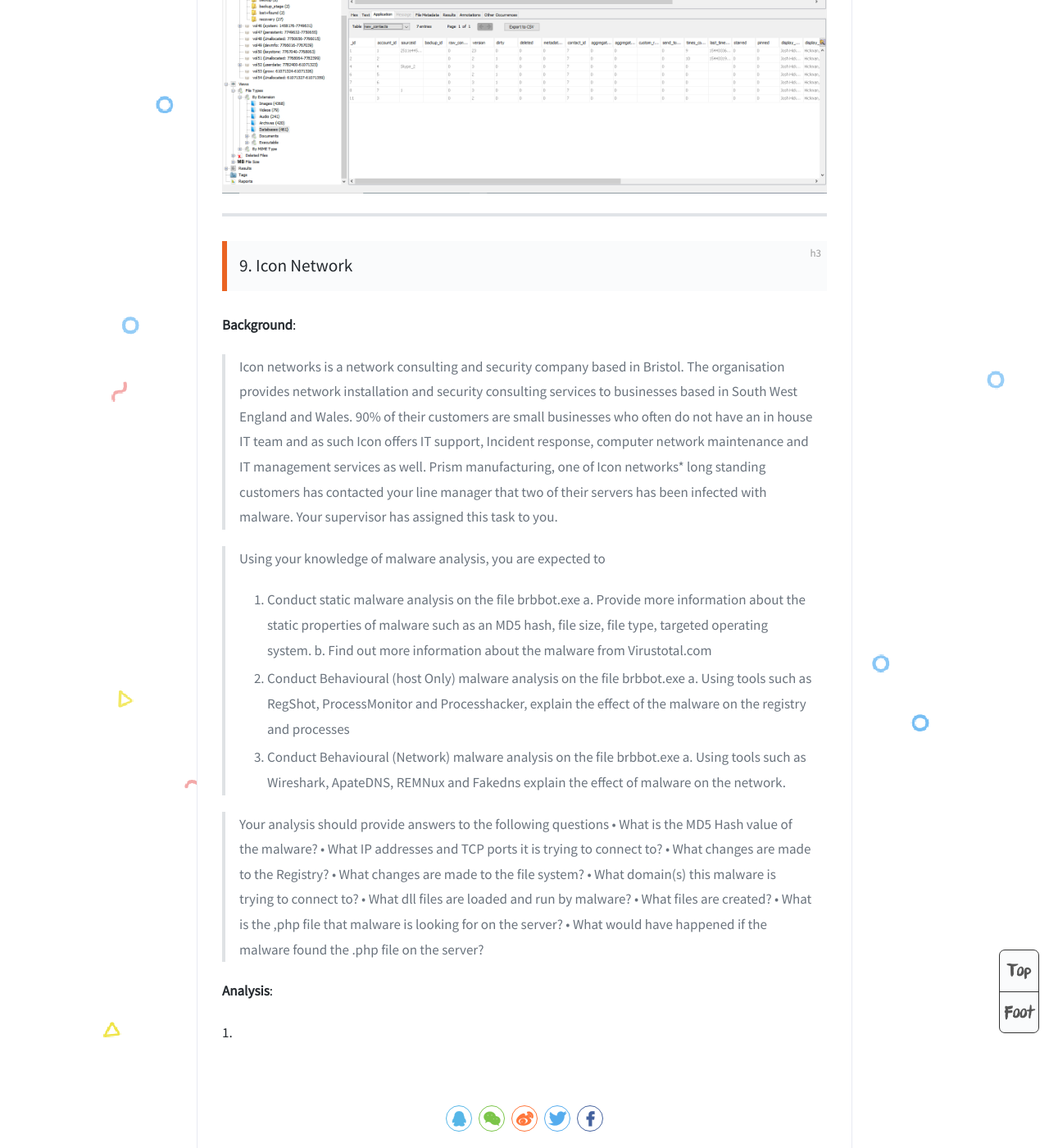
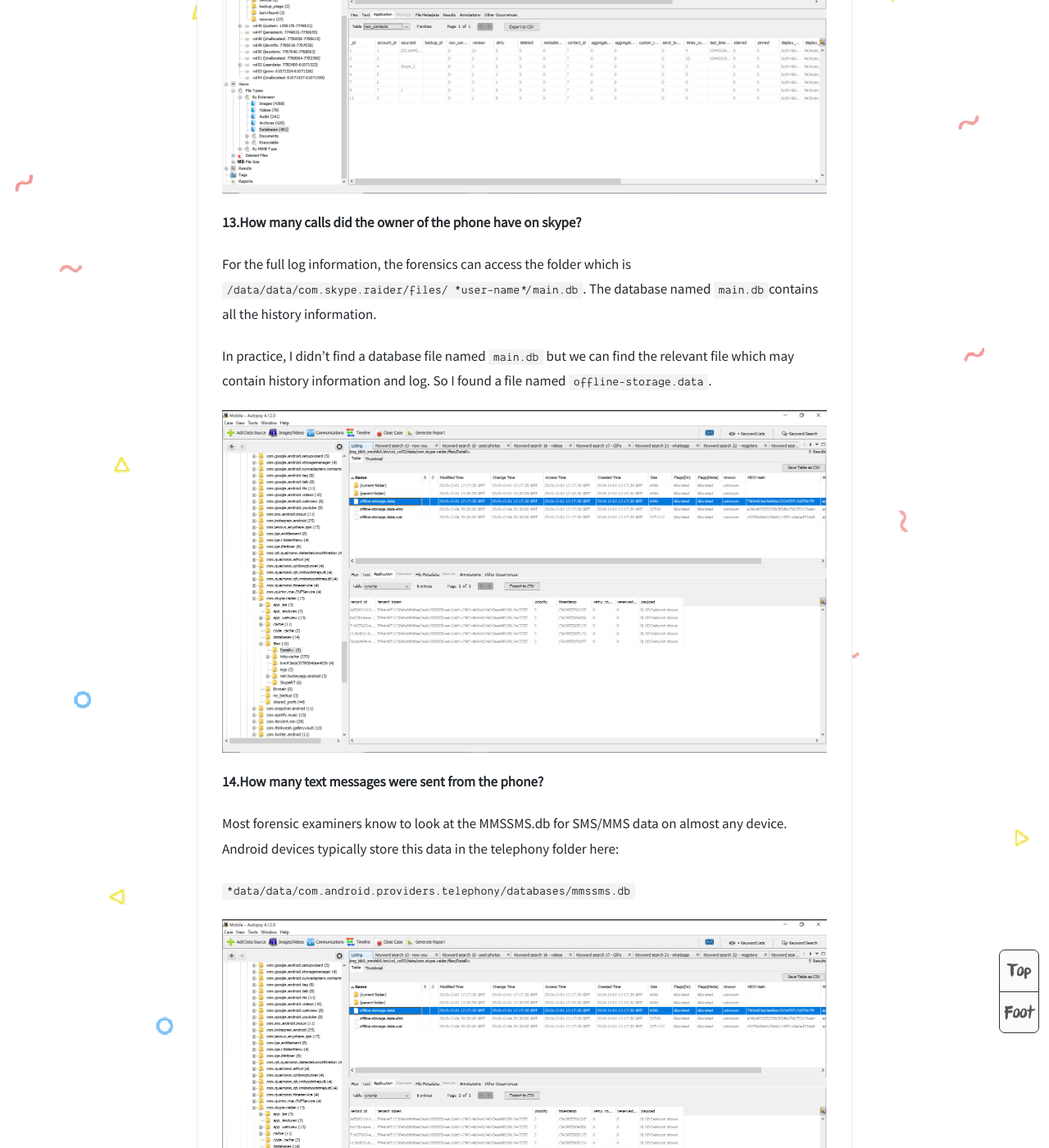
Before and after one commit to DoHerasYang/DoHerasYang.github.io, a Jekyll site: the page built from _posts/2019-12-19-Digital Forensics.md, in a window 1280 px wide and 1400 px high, scrolled down 39502 px. Shown: the whole window at 82% size. Built offline with Jekyll 4.4.1, drawn with Linux system fonts in a browser that asks for light colours; comment, search, counter and statistics services are not loaded; some of the changed text lies outside the part shown.

Commit message:
Update Digital Forensics

```diff
--- a/_posts/2019-12-19-Digital Forensics.md
+++ b/_posts/2019-12-19-Digital Forensics.md
@@ -629,9 +629,50 @@ You can check all the call history details from the `data/com.android.providers.
 
 ![11](/Pictures/Digital Forensics/Mobile Forensics/11.png)
 
+**13.How many calls did the owner of the phone have on skype?**
+
+For the full log information, the forensics can access the folder which is `/data/data/com.skype.raider/files/ *user-name*/main.db`. The database named `main.db`contains all the history information.
+
+In practice, I didn't find a database file named `main.db` but we can find the relevant file which may contain history information and log. So I found a file named `offline-storage.data`.
+
+![12](/Pictures/Digital Forensics/Mobile Forensics/12.png)
+
+**14.How many text messages were sent from the phone?**
+
+Most forensic examiners know to look at the MMSSMS.db for SMS/MMS data on almost any device. Android devices typically store this data in the telephony folder here:
+
+`*data/data/com.android.providers.telephony/databases/mmssms.db`
+
+![13](/Pictures/Digital Forensics/Mobile Forensics/13.png)
+
+Also you can find the log information from here:
+
+`*/data/data/com.google.android.apps.messaging/databases/bugle_db*`
+
+![14](/Pictures/Digital Forensics/Mobile Forensics/14.png)
+
+**15.How many text messages were received?**
 
 
 
+
+
+**16.What is the MSISDN of the owner of the phone?**
+
+**17.What time was the first message sent on WhatsApp?**
+
+**18.List the evidence(s) that make you to believe that the suspect is involved in Rhino**
+**Smuggling.**
+
+**19.What locations do you think the suspect visited on the 30th November 2018?**
+
+**20.List the wireless networks, the device has been connected to ?**
+
+**21What evidence can you use to prove that the suspect visited Kenya?**
+
+
+
+**21What other countries apart from Kenya has the suspect visited?**
 
 
 
```
Also changed, not shown: other parts of _posts/2019-12-19-Digital Forensics.md (+1 -1 lines), Pictures/Digital Forensics/Mobile Forensics/12.png (added), Pictures/Digital Forensics/Mobile Forensics/13.png (added), Pictures/Digital Forensics/Mobile Forensics/14.png (added), 3 other files.
